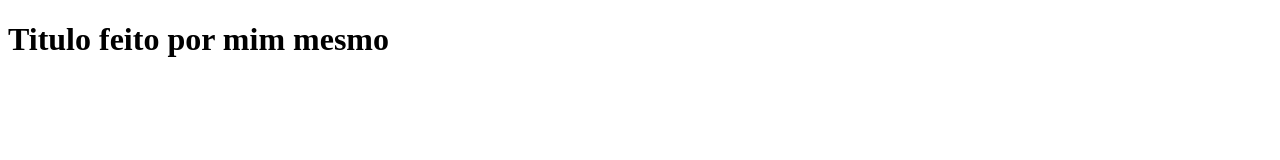
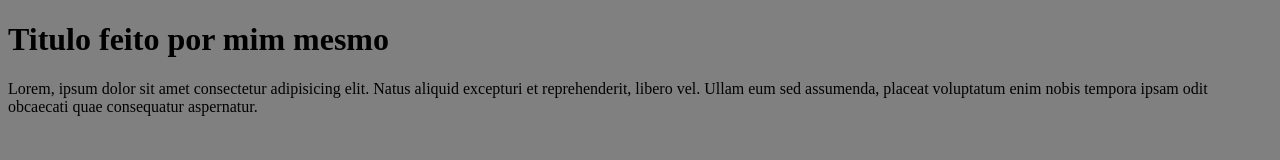
Before and after one commit to kaue-souza-feliciano1/aula-git-essencial, a plain HTML site: page index.html in a window 1280 px wide. Drawn offline with Linux system fonts and the light colour scheme.

Commit message:
alterado cor de fundo e criacao de paragrafos

```diff
--- /dev/null
+++ b/estilo.css
@@ -0,0 +1,3 @@
+body{
+    background-color: gray;
+}
--- a/index.html
+++ b/index.html
@@ -4,8 +4,10 @@
     <meta charset="UTF-8">
     <meta name="viewport" content="width=device-width, initial-scale=1.0">
     <title>Git e GitHub</title>
+    <link rel="stylesheet" href="estilo.css">
 </head>
 <body>
     <h1>Titulo feito por mim mesmo</h1>
+    <p>Lorem, ipsum dolor sit amet consectetur adipisicing elit. Natus aliquid excepturi et reprehenderit, libero vel. Ullam eum sed assumenda, placeat voluptatum enim nobis tempora ipsam odit obcaecati quae consequatur aspernatur.</p>
 </body>
 </html>
```
